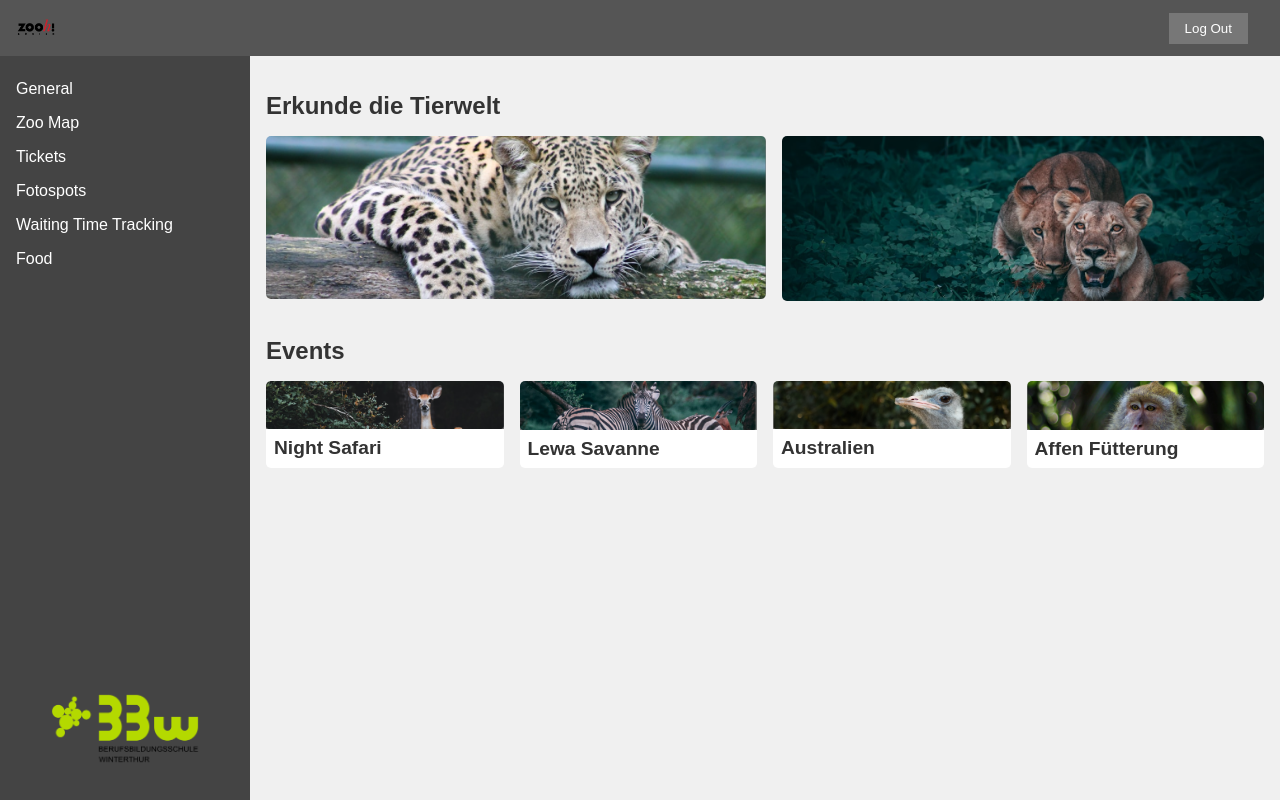
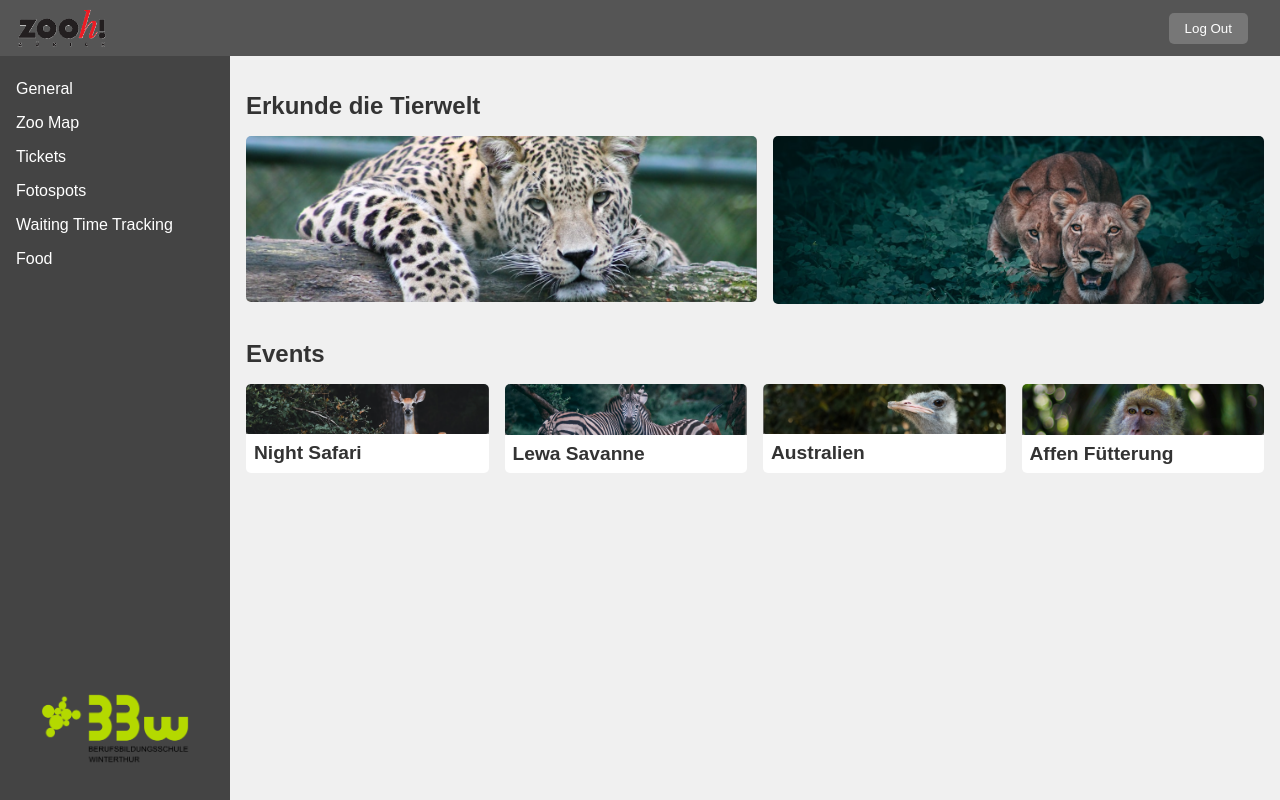
Before and after one commit to pderks-eth/Zooh-umsetzung, a React (Create React App) app: page / in a window 1280 px wide. Built offline with nearby package versions, Linux system fonts and the light colour scheme.

Commit message:
little changes: improved zooh logo and logout button

```diff
--- a/src/App.css
+++ b/src/App.css
@@ -51,6 +51,7 @@ body, html {
   color: #fff;
   margin-right: 1rem;
   cursor: pointer;
+  border-radius: 5px;
 }
 
 .header-icon {
@@ -67,7 +68,7 @@ body, html {
 /* Sidebar */
 .sidebar {
   display: none;
-  width: 250px;
+  width: 230px;
   background: #444;
   color: #fff;
   padding: 1rem 0;
--- a/src/components/Header.js
+++ b/src/components/Header.js
@@ -1,5 +1,5 @@
 import React from 'react';
-import ZooLogo from '../images/zooh-logo-png-transparent.png';
+import ZooLogo from '../images/logo.png';
 
 function Header({toggleFunk}) {
   return (
```
Also changed, not shown: src/images/logo.png (added).
